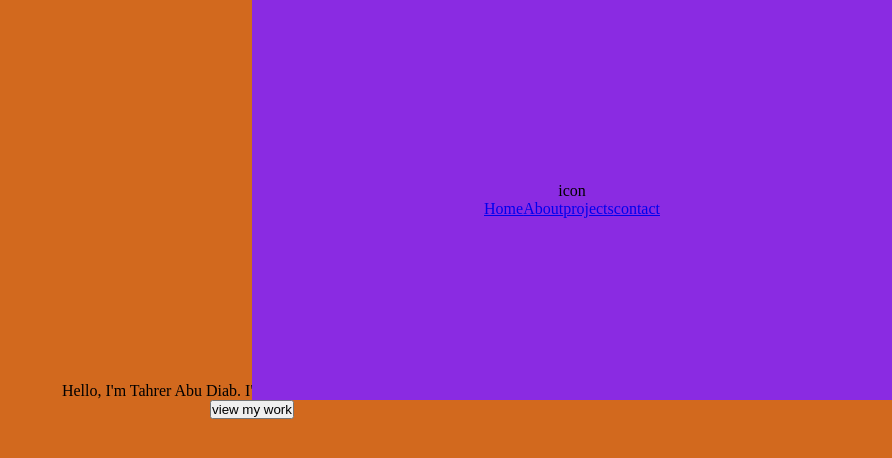
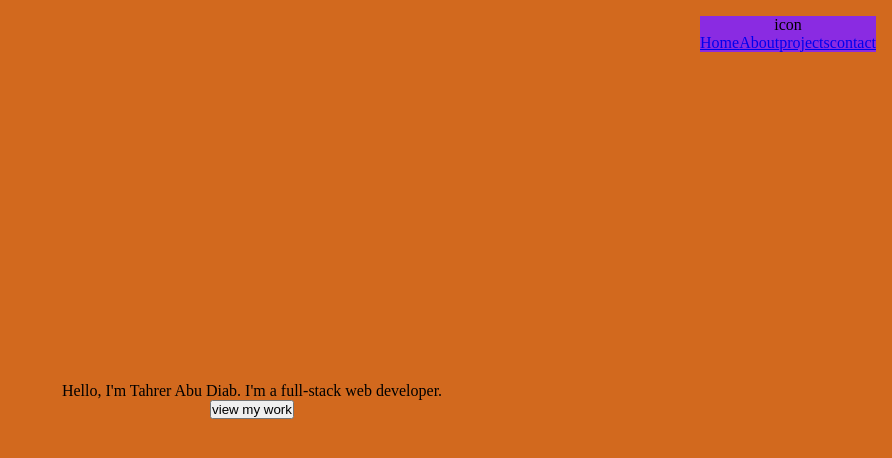
Before and after one commit to tahrer007/portfolio.v2, a React (Create React App) app in the folder client/: page / in a window 1280 px wide. Shown: the top 458 px of the page, without its empty margins (388-1280 px from the left). Built offline with nearby package versions, Linux system fonts and the light colour scheme.

Commit message:
nav style

```diff
--- a/client/src/components/navIcon/NavBar.jsx
+++ b/client/src/components/navIcon/NavBar.jsx
@@ -7,8 +7,9 @@ const NavBar = () => {
 
   return (
     <div className="navContainer">
-      <div className="navIcon">icon</div>
-      <div className="navMenu">
+      <div className="navCircle">icon</div>
+      <div className="menuWraper">
+
         <Link className="navItem" to="/">
           Home
         </Link>
--- a/client/src/components/navIcon/nav.css
+++ b/client/src/components/navIcon/nav.css
@@ -4,13 +4,11 @@
   justify-content: center;
   align-items: center;
   position: fixed;
-  height: 50%;
-  width: 50%;
-  right: 0;
-  top :0 ;
   background-color: blueviolet;
+  top:1em ;
+  right: 1em;
 }
-.navIcon {
+.navCircle {
 }
 .burgerIcon {
 }
```
